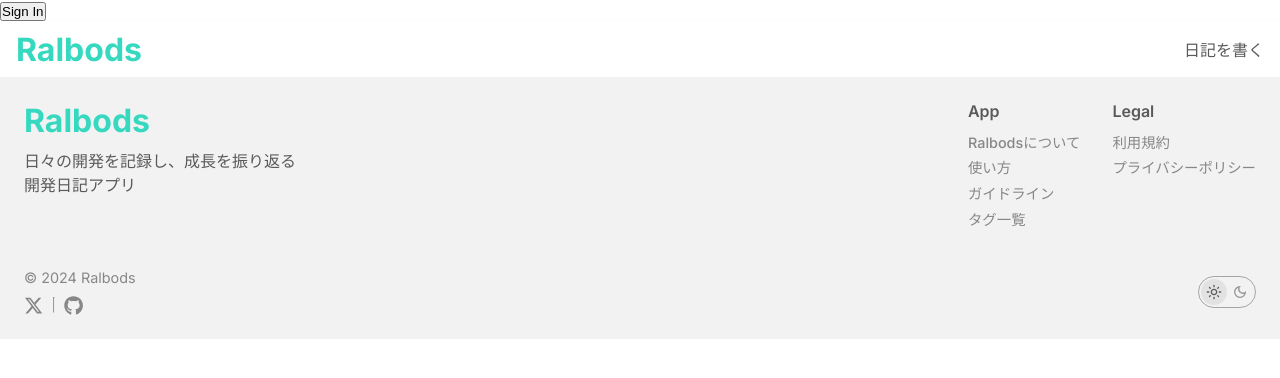
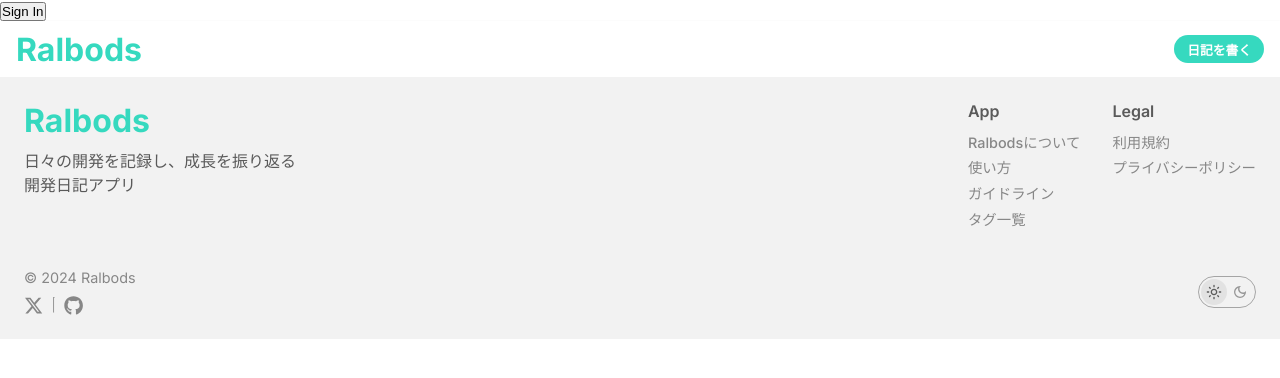
Before and after one commit to Ralbods-com/ralbods, a Next.js app: page / in a window 1280 px wide. Shown: the top 378 px of the page. Built offline with nearby package versions, Linux system fonts and the light colour scheme; no server answers.

Commit message:
fix: class name

```diff
--- a/src/components/ui/button/button.module.scss
+++ b/src/components/ui/button/button.module.scss
@@ -44,11 +44,11 @@
   border: 1px solid rgb(var(--text-color));
 }
 
-.pink-button {
+.main-color-button {
   @include color-button(var(--main-color), var(--main-color-hover));
 }
 
-.pink-disabled-button {
+.main-disabled-button {
   @include disabled-color-button(var(--main-color));
 }
 
```
